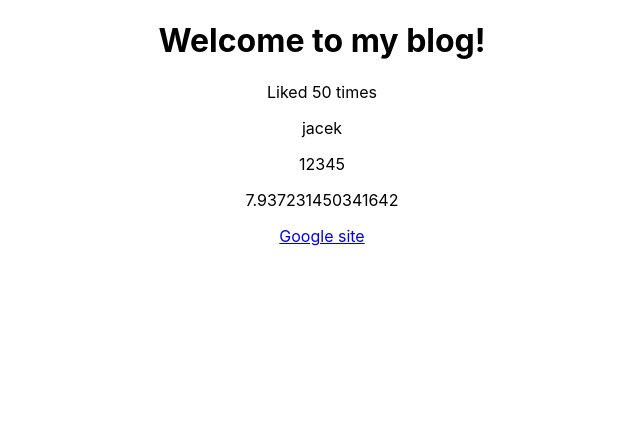
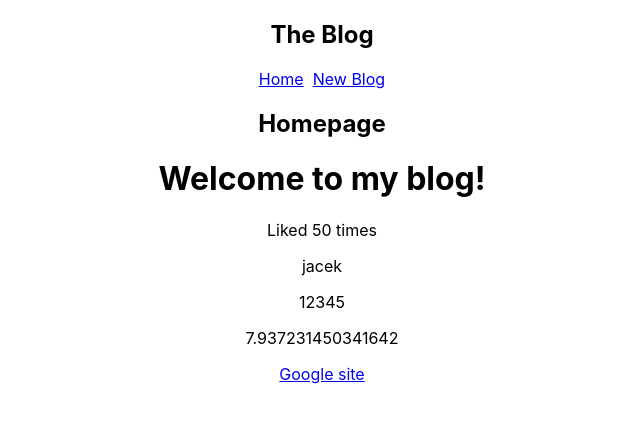
Before and after one commit to jacekcielecki/online-blog, a React (Create React App) app: page / in a window 1280 px wide. Shown: the top 422 px of the page, without its empty margins (318-958 px from the left). Built offline with nearby package versions, Linux system fonts and the light colour scheme.

Commit message:
multiple components

```diff
--- a/src/App.js
+++ b/src/App.js
@@ -1,4 +1,6 @@
 import './App.css';
+import Navbar from './Navbar';
+import Home from './Home';
 
 function App() {
   const title = 'Welcome to my blog!';
@@ -8,7 +10,9 @@
 
   return (
     <div className="App">
+      <Navbar />
       <div className="content">
+        <Home />
         <h1>{ title }</h1>
         <p>Liked { likes } times</p>
         <p>{ person.name }</p>
--- /dev/null
+++ b/src/Home.js
@@ -0,0 +1,9 @@
+const Home = () => {
+    return (
+        <div className="home">
+            <h2>Homepage</h2>
+        </div>
+     );
+}
+
+export default Home;
--- /dev/null
+++ b/src/Navbar.js
@@ -0,0 +1,13 @@
+const Navbar = () => {
+    return (
+        <nav className="navbar">
+            <h1>The Blog</h1>
+            <div className="links">
+                <a href="/">Home</a> &nbsp;
+                <a href="/create">New Blog</a>
+            </div>
+        </nav>
+     );
+}
+
+export default Navbar;
```
